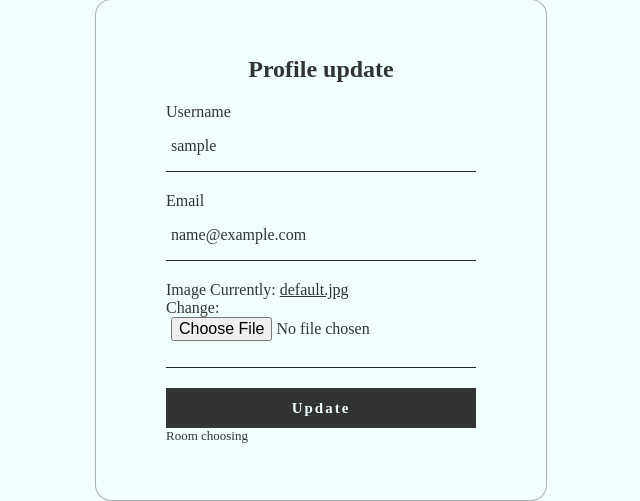
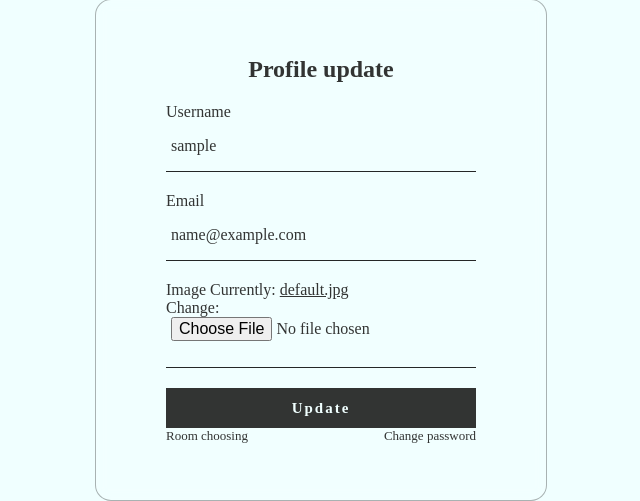
Before and after one commit to oliabn/WebChatRooms, a Django app: page /profile/ in a window 1280 px wide. Shown: the part 350-851 px from the top of the page, without its empty margins (319-959 px from the left). Run offline with Django 4.2, Linux system fonts and the light colour scheme; the visitor is signed in with stand-in values (Sample User, id 1); some web fonts are replaced.

Commit message:
Add link to change password in profile page

```diff
--- a/WebChatProject/chat/templates/chat/profile.html
+++ b/WebChatProject/chat/templates/chat/profile.html
@@ -48,7 +48,7 @@
 
                 <div class="group_selection">
                     <a href="{% url 'index' %}">Room choosing</a>
-<!--                    <a href="{% url 'register' %}">Create account</a>-->
+                    <a href="{% url 'change_password' %}">Change password</a>
                 </div>
 
             </div>
```
